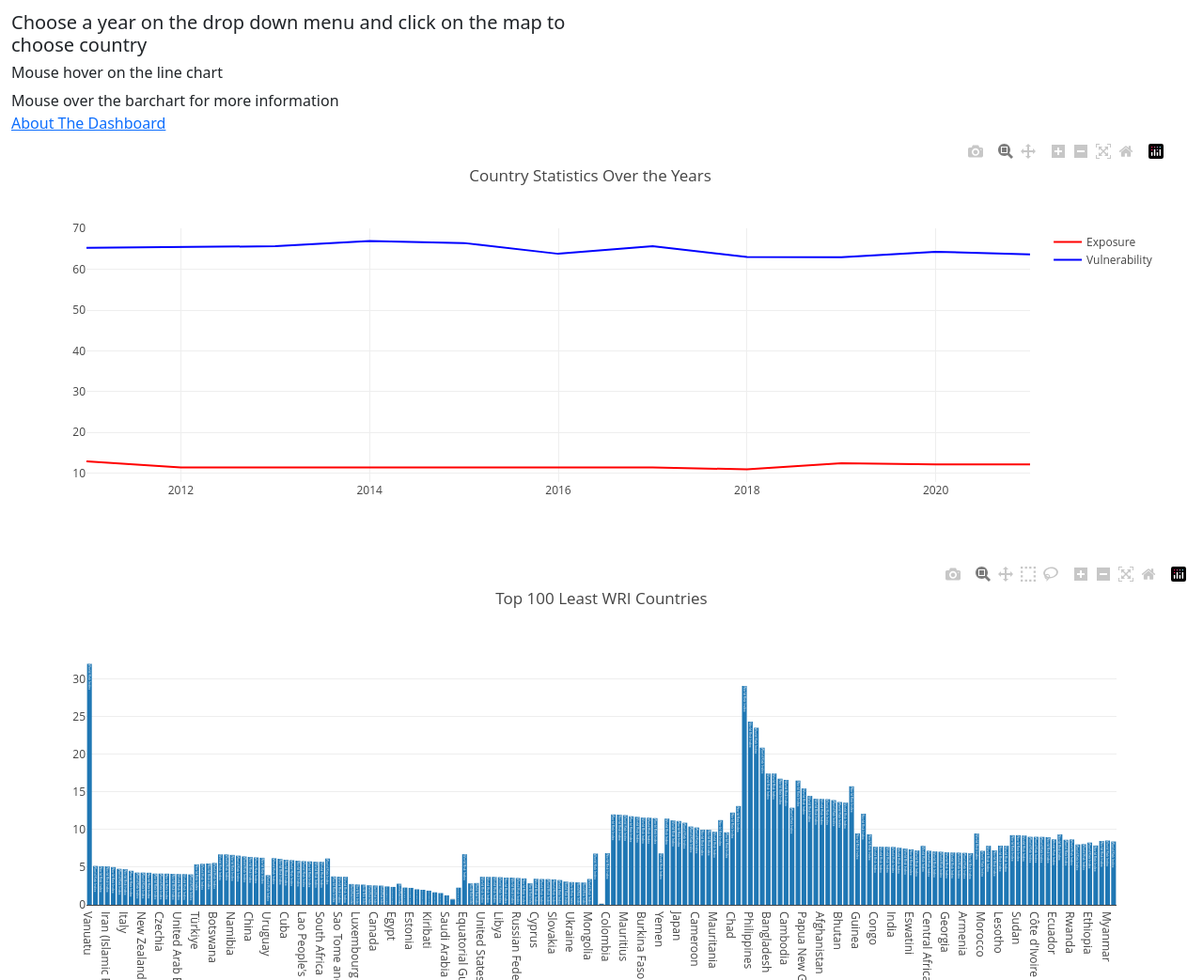
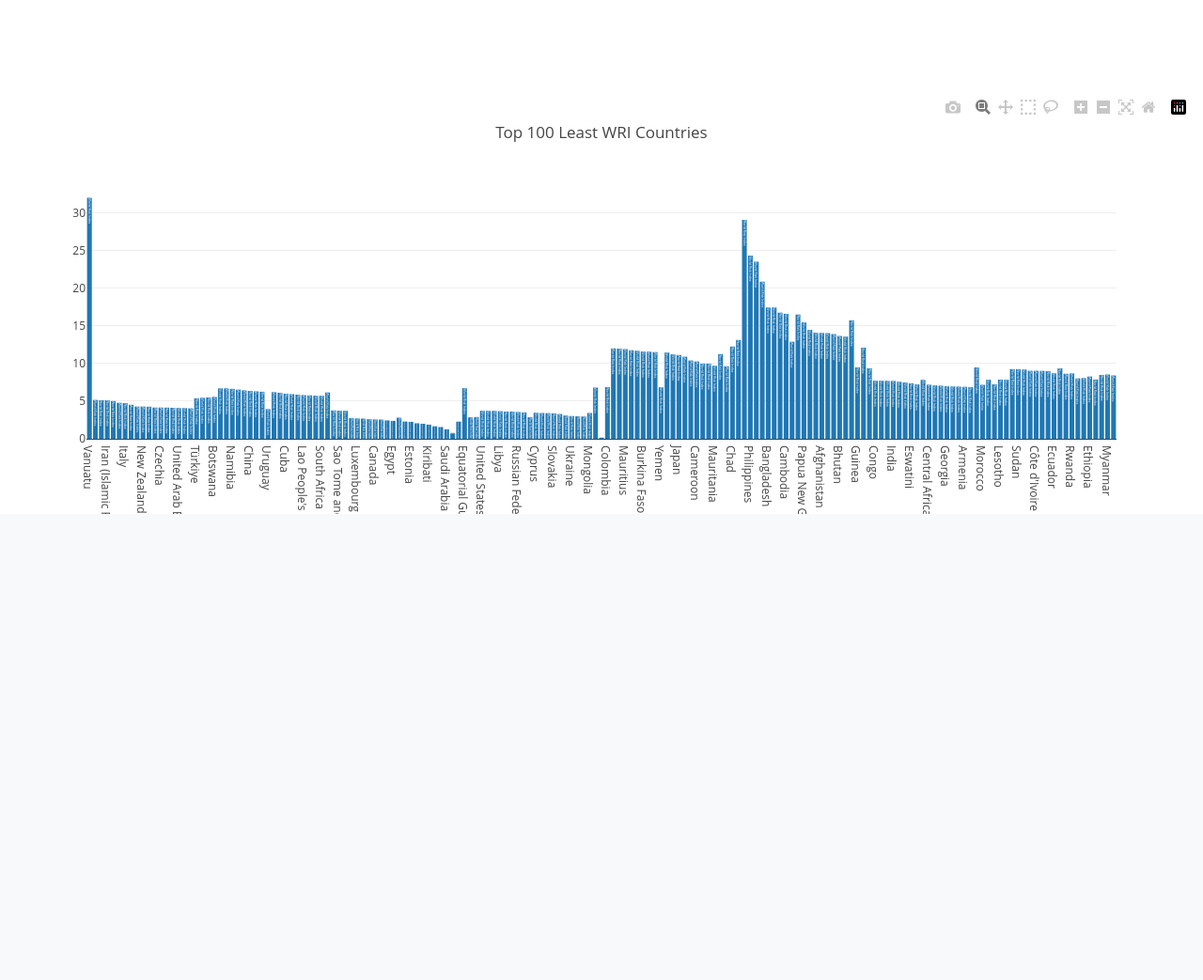
Before and after one commit to herzf012/world-disaster-risk-visualization, a Flask app: page /dashboard in a window 1280 px wide. Shown: the part 1035-2078 px from the top of the page at 94% size. After the commit the page ends 1582 px from the top, so only its background shows below. Run offline with Flask 2, Linux system fonts and the light colour scheme; data that the repository does not hold is empty; some libraries are stand-ins or nearby versions.

Commit message:
Cleaned up Dashboard. Moved barchart plot info from logic.js to plot.js. Deleated blank plots.js.

```diff
--- a/static/js/logic.js
+++ b/static/js/logic.js
@@ -10,29 +10,6 @@ let myMap = L.map("map", {
   L.tileLayer('https://{s}.tile.openstreetmap.org/{z}/{x}/{y}.png', {
       attribution: '&copy; <a href="https://www.openstreetmap.org/copyright">OpenStreetMap</a> contributors'
   }).addTo(myMap);
-
-
-// //   link to GeoJson
-// let link = "https://datahub.io/core/geo-countries/r/countries.geojson"
-
-// let mapStyle = {
-//     color: "yellow",
-//     fillColor: "purple",
-//     fillOpacity: 0.5,
-//     weight: 1.5
-// };
-
-// // getting GeoJson data
-// d3.json(link).then(function(data) {
-//     console.log(data)
-//     L.geoJson(data, {
-//         style: mapStyle
-//     }).addTo(myMap);
-// });
-
-// Look at 15:2:4 for example on creating the choroplethdata
-
-
 
 // HYEEUN
 // world map w/ country code
@@ -208,7 +185,8 @@ let countryCode = {'Vanuatu': 'VUT',
 'Samoa': 'WSM',
 'Kyrgyzstan': 'KGZ',
 'Myanmar': 'MMR',
-'Zambia':'ZMB'}
+'Zambia':'ZMB'};
+
 // Create function that will apply when click different country on the map
 var countryName = "Zambia";
 
@@ -227,7 +205,7 @@ function nameToAbbr(name) {
     else{
         return "ERROR";
     }
-}
+};
 
 function AbbrToName(abbr){
     let name ="";
@@ -245,7 +223,7 @@ function AbbrToName(abbr){
     else{
         return "ERROR";
     }
-}
+};
 
 function bounds(array1, array2) {
     let newArray = []
@@ -256,16 +234,16 @@ function bounds(array1, array2) {
         newArray.push(array2[i]);
     };
     return d3.extent(newArray);
-}
+};
 
 // Create function to build initial plot
 function init(){
     buildPlot()
-}
+};
 // Create function that will apply when Year changes
 function optionChnaged(){
     buildPlot();
-}
+};
 
 
 function getIndexes(list, query){
@@ -277,7 +255,7 @@ function getIndexes(list, query){
         }
     }
     return filteredID
-}
+};
 
 function buildPlot(){
     d3.json("../static/data/english_dataset.json").then((data) =>{
@@ -295,13 +273,13 @@ function buildPlot(){
 
         uniqueYears.forEach(year => {
             d3.select('#selDataset').append('option').text(year).property("value", year);
-        })
+        });
 
 
         // Use D3 to select current ID and store in a variable to work with
         let currentID = d3.selectAll("#selDataset").node().value;
 
-        let filteredID = getIndexes(data.year, currentID)
+        let filteredID = getIndexes(data.year, currentID);
 
         // console.log(filteredID)
 
@@ -363,39 +341,6 @@ function buildPlot(){
         });
 
         console.log(wri);
-        // Create the trace for the multiple line graph
-        let trace2 ={
-            x : filteredCountryIndexes.map(id => data.year[id]),
-            y : filteredCountryIndexes.map(id => data.exposure[id]),
-           name : "Exposure",
-            mode : 'lines',
-            marker: {
-                color : "red"
-            }
-        }
-
-        let traceVulnerability = {
-            x : filteredCountryIndexes.map(id => data.year[id]),
-            y : filteredCountryIndexes.map(id => data.vulnerability[id]),
-           name: "Vulnerability",
-            mode : 'lines',
-            marker: {
-                color : "blue"
-            }
-        }
-
-        // }
-
-        let data2 = [trace2, traceVulnerability]
-//, susceptibility, coping_inability, adaptive_inability,
-        //create layout for the multiline chart
-        let layout2 = {
-            title : 'Country Statistics Over the Years',
-            showlegend : true,
-        }
-
-        Plotly.newPlot('lineChart', data2, layout2, {responsive: true})
-        console.log(filteredID)
 
 
         // Have to build the map around current year's values
--- a/templates/dashboard.html
+++ b/templates/dashboard.html
@@ -57,10 +57,46 @@
   </nav>
 
 
+  <!-- Adding a title -->
   <div class="container">
 
     <div class="row">
 
+      <div class="text-center">
+            <h1>How to Work the Dashboard</h1>
+            <br>
+            <br>
+      </div>
+    </div>
+  </div>
+
+  <!-- Adding the instructions for the dashboard  -->
+  <div class="container">
+    <div class="row">
+      <div class="col-lg-6 col-md-12">
+        <div class="row">
+          <p>Use the drop down bar to select the year you would like to see on the map. To see specific values for a country, click on that country on the map. This will update the values underneth the drop down bar. This will also update the Country Statistics Over the Years line graph, showing the vulnerability and Exposure for the country you selected. Hover your mouse over the line graph to see the specific values and the year.</p>
+          <br>
+          <p>Once you have clicked on a country this will update the line graph below. The graph will show you the WRI, Exposure, Vulnerability and Susceptibility over the years for the country you have selected.</p>
+        </div>
+      </div>
+
+      <div class="col-lg-5 col-md-12">
+       <div class ="row">
+        <p>this is where I will put the infromation about the pie chart once I know what it does, but it looks very nice.</p>
+        <br>
+        <p>The bar chart shows the Top 100 Contries with the lowest World Risk Index. Hover your mouse over the graph to see the specific value and the country.</p>
+        </div>
+       </div>
+    </div>
+    </div>
+
+    <br>
+    <br>
+
+    <!-- The map  -->
+    <div class="container">
+      <div class="row">
         <div class="col-lg-6 col-md-12">
           <!-- The div that holds our map -->
           <div id="map" style="width:600px; height: 400px"></div>
@@ -70,88 +106,45 @@
 
         </div>
 
+    <!-- The drop down bar and data  -->
         <div class="col-lg-5 col-md-12">
-
-        <h3>How to Work the Dashboard</h3>
-        <br>
-        <br>
-        <p>This would be where we put super awesome instructions about how to work the dashboard. this would include the interactive map, bar chart, and line graph. I'm just now typing more placeholder words so we can see what this would look like. I think we are doing a really great job! Great Work Team!</p>
-
+          <div class="well">
+            <h5>Year :</h5>
+            <select id="selDataset" onchange="buildPlot()"></select>
           </div>
-
+          <div class="panel panel-primary">
+            <div class="panel-heading">
+              <h3 class="panel-title">Country Information</h3>
             </div>
-
+            <div id="sample-metadata" class="panel-body"></div>
+          </div>
+        </div>
+      </div>
     </div>
 
   <br>
   <br>
 
-  <!-- Adding the first plot  -->
+  <!-- Adding APEX Charts -->
  <div class="container">
   <div class="row">
-      <div class="col-lg-6 col-md-12">
-        <div id="plot1">
-          <script src=""></script>
+    <div class="col-lg-8 col-md-6">
+      <div id="apex-line-chart"></div>
+    </div>
+    <div class="col-lg-4 col-md-6">
+      <div id="apex-donut-chart">
         <script src="static/js/plot.js"></script>
       </div>
     </div>
   </div>
 </div>
 
-      <!-- Adding the secont plot
-      <div class="col-lg-5 col-md-12">
-        <div class="row">
-        <div class="col- lg-6 col-md-12">
-          <div id="plot2">
-          <script src=""></script>
-          <script src="static/js/plot.js"></script>
-          </div>
-        </div>
-        </div>
-      </div>
-    </div>
-  </div> -->
+<br>
+<br>
 
 <!-- The div that holds our map: HYEEUN -->
 <div class ="container-fluid">
   <div class="row">
-    <div class="col-md-2">
-      <div class="well">
-        <h4>Year:</h4>
-        <select id="selDataset" onchange="buildPlot()"></select>
-      </div>
-</div>
-    <div class="col-sm-6 col-md-6">
-      <div id="map-id"></div>
-        <div class="info"></div>
-        <div id="range-slider-1"></div>
-        <div class="leadlet -top leaflet-right"></div>
-        <div class="info leaflet-control"></div>
-    </div>
-
-    <div id="sample-metadata">
-
-    </div>
-
-    <div class="col-md-6">
-      <h5>Choose a year on the drop down menu and click on the map to choose country</h4>
-      <h6>Mouse hover on the line chart</h6>
-      <h7>Mouse over the barchart for more information</h7>
-      <div class="about">
-        <a href="/about">About The Dashboard</a>
-      <div class="text1 text-center"></div>
-      <div class="text2 text-center"></div>
-      </div>
-    </div>
-
-    <div class="row">
-      <div class="col-md-12">
-        <div id="lineChart">
-          <div id="chart"></div>
-        </div>
-      </div>
-    </div>
-
     <div class="col-md-12">
       <div id="barChart">
         <div id="bar"></div>
@@ -161,17 +154,9 @@
 </div>
 </div>
 
-  <!-- Adding APEX Charts -->
-  <div class="container">
-    <div class="row">
-      <div class="col-lg-8 col-md-6">
-        <div id="apex-line-chart"></div>
-      </div>
-      <div class="col-lg-4 col-md-6">
-        <div id="apex-donut-chart"></div>
-      </div>
-    </div>
-  </div>
+
+
+
 
     <!-- Import the Bootstrap JavaScript code -->
   <script src="https://cdn.jsdelivr.net/npm/bootstrap@5.2.0/dist/js/bootstrap.bundle.min.js" integrity="sha384-A3rJD856KowSb7dwlZdYEkO39Gagi7vIsF0jrRAoQmDKKtQBHUuLZ9AsSv4jD4Xa" crossorigin="anonymous"></script>
```
Also changed, not shown: static/js/plot.js (+23 -32 lines), static/js/plots.js (deleted). Lines whose indentation alone changed are shown as unchanged.
